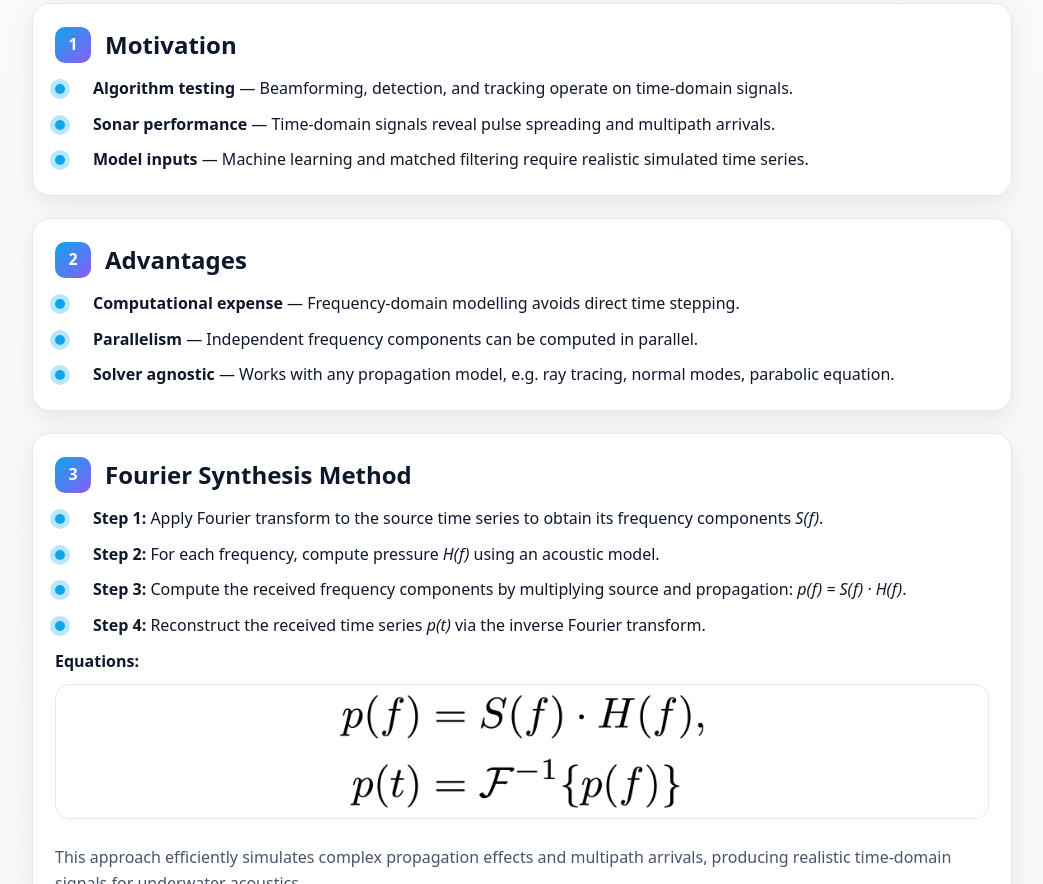
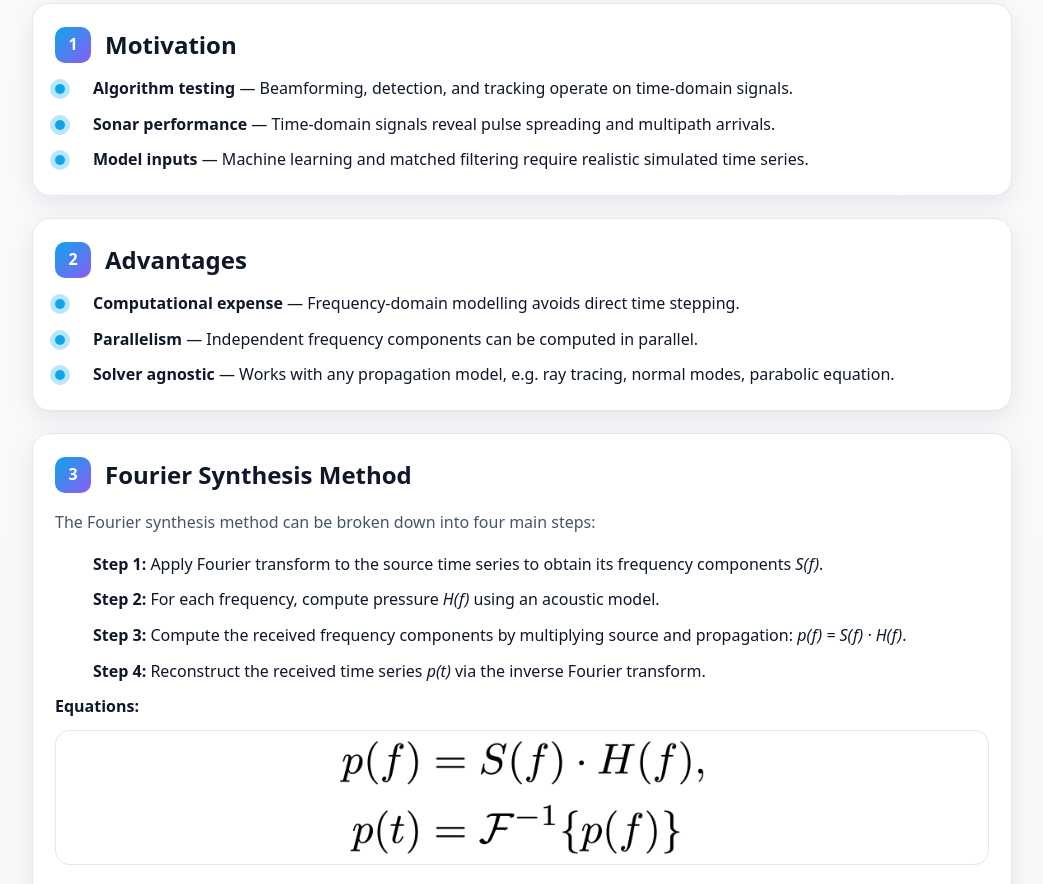
Before and after one commit to fincb/fsinfo, a plain HTML site: page fsinfo.html in a window 1280 px wide. Shown: the part 377-1261 px from the top of the page, without its empty margins (118-1161 px from the left). Drawn offline with Linux system fonts and the light colour scheme.

Commit message:
small tweaks

```diff
--- a/fsinfo.html
+++ b/fsinfo.html
@@ -67,18 +67,22 @@
     </section>
 
     <section class="section" id="fourier-synthesis">
+
         <div class="h"><div class="num">3</div><span>Fourier Synthesis Method</span></div>
+        <p class="muted">
+            The Fourier synthesis method can be broken down into four main steps:
+        </p>
         <ul class="list">
-            <li class="li"><div class="dot"></div><div>
+            <li class="li"><div class=""></div><div>
                 <strong>Step 1:</strong> Apply Fourier transform to the source time series to obtain its frequency components <em>S(f)</em>.
             </div></li>
-            <li class="li"><div class="dot"></div><div>
+            <li class="li"><div class=""></div><div>
                 <strong>Step 2:</strong> For each frequency, compute pressure <em>H(f)</em> using an acoustic model.
             </div></li>
-            <li class="li"><div class="dot"></div><div>
+            <li class="li"><div class=""></div><div>
                 <strong>Step 3:</strong> Compute the received frequency components by multiplying source and propagation: <em>p(f) = S(f) · H(f)</em>.
             </div></li>
-            <li class="li"><div class="dot"></div><div>
+            <li class="li"><div class=""></div><div>
                 <strong>Step 4:</strong> Reconstruct the received time series <em>p(t)</em> via the inverse Fourier transform.
             </div></li>
 
```
